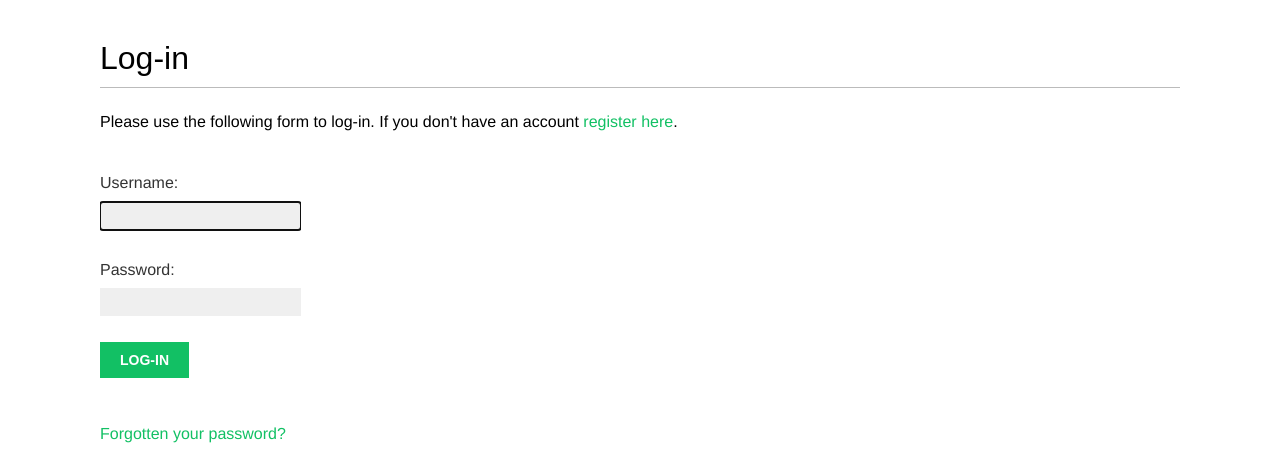
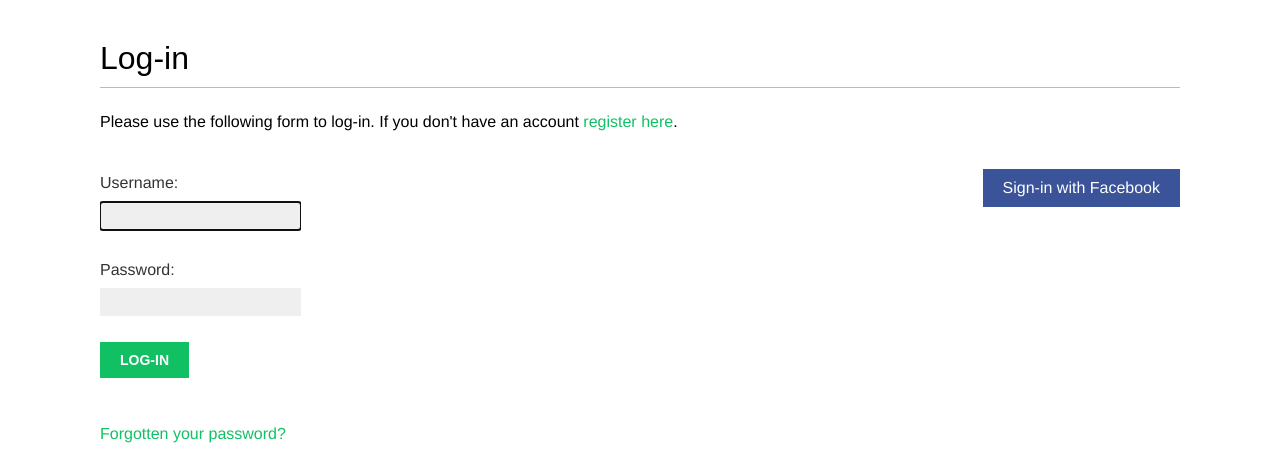
Before and after one commit to escalante29/django4-bookmarks-2023, a Django app: page /account/login/ in a window 1280 px wide. Shown: the part 47-510 px from the top of the page. Run offline with Django 4.2, Linux system fonts and the light colour scheme; some web fonts are replaced.

Commit message:
Add social-auth paths and template

```diff
--- a/bookmarks/account/templates/registration/login.html
+++ b/bookmarks/account/templates/registration/login.html
@@ -35,4 +35,14 @@
     </p>
   </div>
 
+  <div class="social">
+    <ul>
+      <li class="facebook">
+        <a href="{% url 'social:begin' 'facebook' %}">
+          Sign-in with Facebook
+        </a>
+      </li>
+    </ul>
+  </div>
+
 {% endblock content %}
--- a/bookmarks/bookmarks/urls.py
+++ b/bookmarks/bookmarks/urls.py
@@ -23,6 +23,8 @@ urlpatterns = [
     path('', views.index, name='index'),
     path('admin/', admin.site.urls),
     path('account/', include('account.urls')),
+    path('social-auth/',
+         include('social_django.urls', namespace='social')),
 ]
 
 if settings.DEBUG:
```
